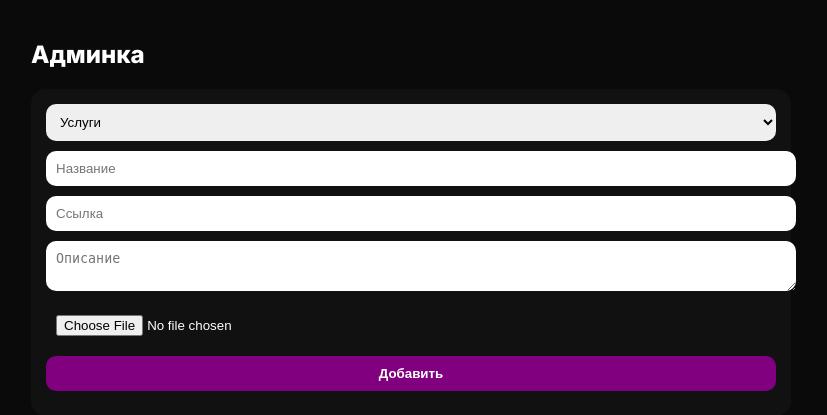
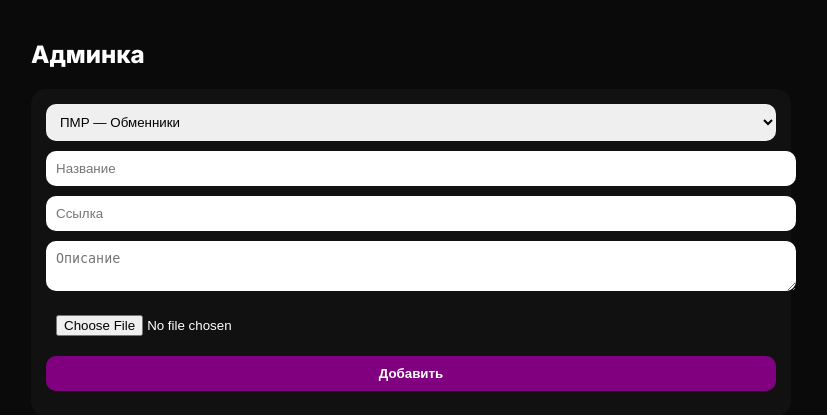
Before and after one commit to editshise/corleone-site, a Flask app: page /admin in a window 1280 px wide. Shown: the top 415 px of the page, without its empty margins (229-1056 px from the left). Run offline with Flask 3, Linux system fonts and the light colour scheme; the visitor is signed in with stand-in values (Sample User, id 1); data that the repository does not hold is empty; parts of the project's set-up code (start-up, migrations or seed data) failed here and were passed over.

Commit message:
Update admin.html

```diff
--- a/templates/admin.html
+++ b/templates/admin.html
@@ -69,9 +69,11 @@ img {
 <form method="POST" enctype="multipart/form-data" class="panel">
 
 <select name="section">
-<option value="services">Услуги</option>
-<option value="pmr_exchange">ПМР Обмен</option>
-<option value="md_exchange">MD Обмен</option>
+    <option value="pmr_exchange">ПМР — Обменники</option>
+    <option value="pmr_shop">ПМР — Магазины</option>
+    <option value="md_exchange">Молдова — Обменники</option>
+    <option value="md_shop">Молдова — Магазины</option>
+    <option value="services">Разные услуги</option>
 </select>
 
 <input name="title" placeholder="Название" required>
```
